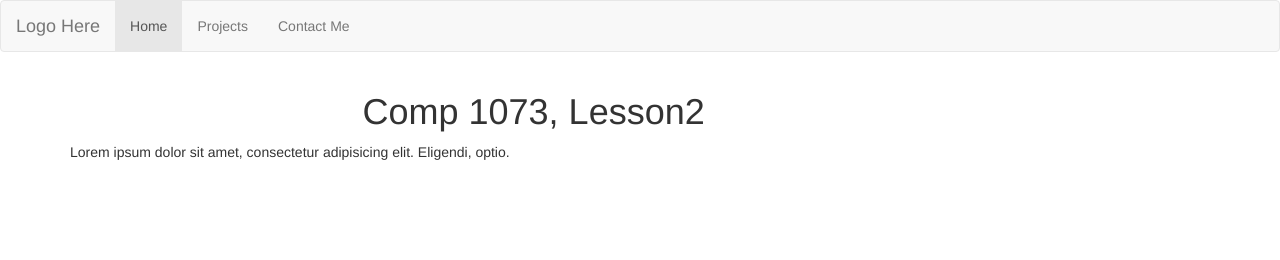
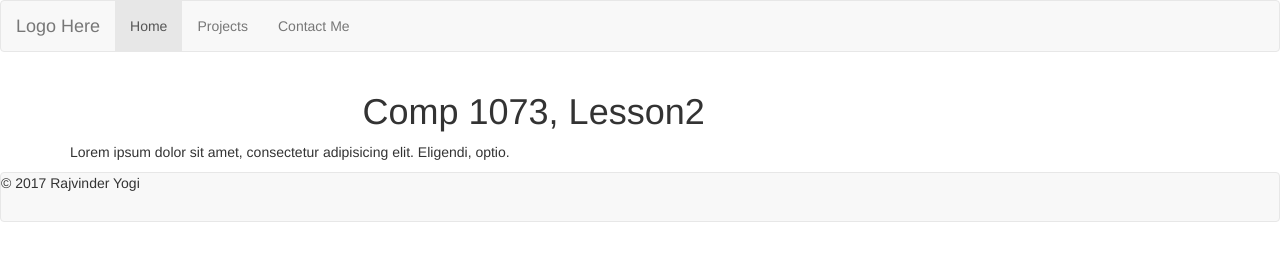
Before and after one commit to RajvinderYogi/Client-side-Scripting-lesson2, a website: page index.html in a window 1280 px wide. Drawn offline with Linux system fonts and the light colour scheme.

Commit message:
sticky footer

```diff
--- a/Content/app.css
+++ b/Content/app.css
@@ -1 +1,4 @@
 /* custom Css here*/
+body{
+    padding-bottom: 70px;
+}
--- a/index.html
+++ b/index.html
@@ -44,6 +44,11 @@
 
         <p>Lorem ipsum dolor sit amet, consectetur adipisicing elit. Eligendi, optio.</p>
     </div>
+    <nav class="navbar navbar-default navbar-fixed">
+        <div class="conatiner">
+            </h4>&copy 2017 Rajvinder Yogi</h4>
+        </div>
+    </nav>
 
     <!-- JavaScript Section -->
     <script src="Scripts/lib/jquery/dist/jquery.min.js"></script>
```
